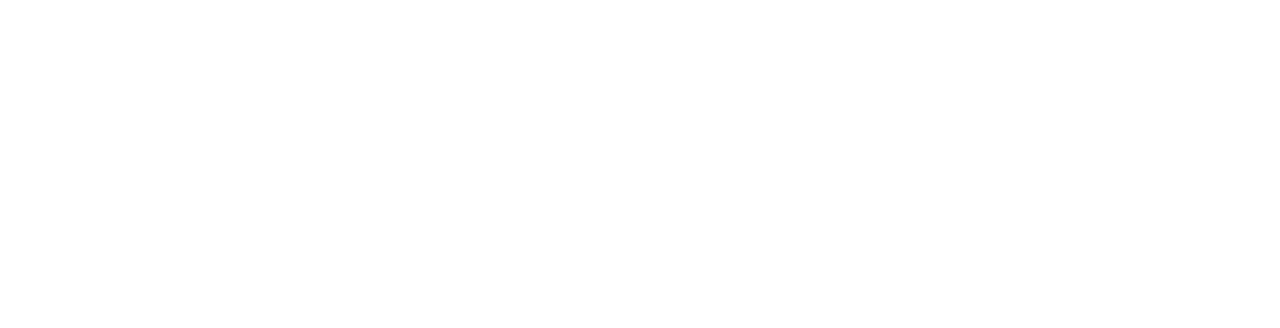
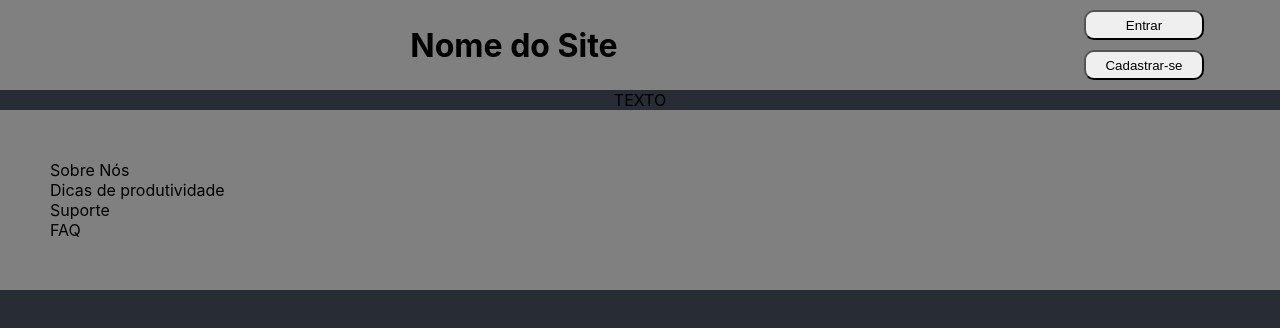
Before and after one commit to malanski/gamify, a React (Create React App) app: page / in a window 1280 px wide. Shown: the top 328 px of the page. Built offline with nearby package versions, Linux system fonts and the light colour scheme.

Commit message:
add Header and Footer components

```diff
--- a/src/App.css
+++ b/src/App.css
@@ -1,3 +1,15 @@
+* {
+  overflow-x: hidden;
+  box-sizing: border-box;
+  padding: 0;
+  margin: 0;
+}
+
+body {
+  background-color: #282c34;
+
+}
+
 .App {
   text-align: center;
 }
@@ -14,7 +26,6 @@
 }
 
 .App-header {
-  background-color: #282c34;
   min-height: 100vh;
   display: flex;
   flex-direction: column;
--- a/src/App.js
+++ b/src/App.js
@@ -1,9 +1,16 @@
 import './App.css';
+import { Footer } from './components/Footer';
+
+// import Header from './components/Header/Header';
+
+import { Header } from './components/Header';
 
 function App() {
   return (
     <div className="App">
-
+      <Header />
+      <p>TEXTO</p>
+      <Footer />
     </div>
   );
 }
--- /dev/null
+++ b/src/components/Button/Button.js
@@ -0,0 +1,9 @@
+// import './Button.scss';
+
+export function Button( { text, ...props }) {
+    return (
+        <button { ...props }>
+            { text }
+        </button>
+    )
+}
--- /dev/null
+++ b/src/components/Button/index.js
@@ -0,0 +1 @@
+export * from './Button';
--- /dev/null
+++ b/src/components/Footer/Footer.css
@@ -0,0 +1,14 @@
+.footer {
+    background-color: gray;
+    padding: 50px;
+    width: 100%;
+    display: flex;
+    justify-content: start;
+    text-align: left;
+}
+
+ul{
+    width: 100%;
+    list-style-type: disc ;
+    list-style-position: outside;
+}
--- /dev/null
+++ b/src/components/Footer/Footer.js
@@ -0,0 +1,16 @@
+import './Footer.css';
+
+export function Footer() {
+    return (
+      <footer className="footer">
+
+        <ul>
+            <li>Sobre Nós</li>
+            <li>Dicas de produtividade</li>
+            <li>Suporte</li>
+            <li>FAQ</li>
+        </ul>
+
+      </footer>
+    );
+  }
--- /dev/null
+++ b/src/components/Footer/index.js
@@ -0,0 +1 @@
+export * from './Footer';
--- /dev/null
+++ b/src/components/Header/Header.css
@@ -0,0 +1,30 @@
+.header {
+    background-color: gray;
+    padding: 10px;
+    /* width: 100vw; */
+    display: flex;
+    flex-direction: row;
+    justify-content: space-evenly;
+    align-items: center;
+}
+
+h1 {
+    width: 80%;
+
+}
+
+.btn-header {
+    width: 20%;
+    display: flex;
+    flex-direction: column;
+    align-items: center;
+    justify-content: center;
+    gap: 10px;
+}
+.enter-login {
+    width: 120px;
+    height: 30px;
+    border-radius: 10px;
+    cursor: pointer;
+
+}
--- /dev/null
+++ b/src/components/Header/Header.js
@@ -0,0 +1,16 @@
+import { Button } from '../Button/Button';
+import './Header.css';
+
+export function Header() {
+    return (
+      <header className="header">
+        <h1>Nome do Site</h1>
+
+        <div className="btn-header">
+            <Button className="enter-login" text="Entrar"/>
+            <Button className="enter-login" text="Cadastrar-se" />
+        </div>
+
+      </header>
+    );
+  }
--- /dev/null
+++ b/src/components/Header/index.js
@@ -0,0 +1 @@
+export * from './Header';
```
